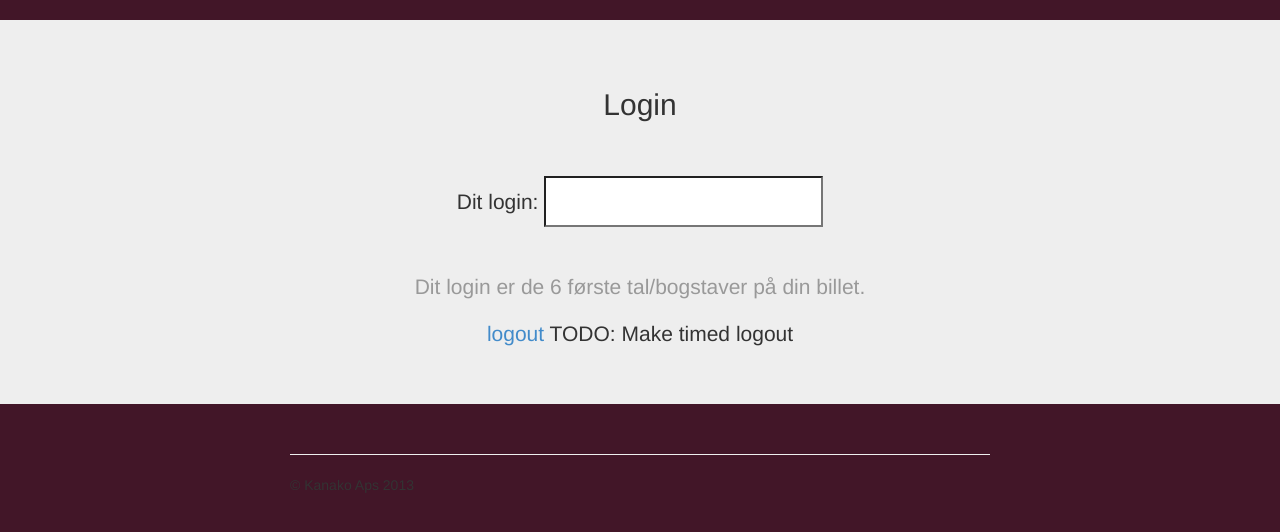
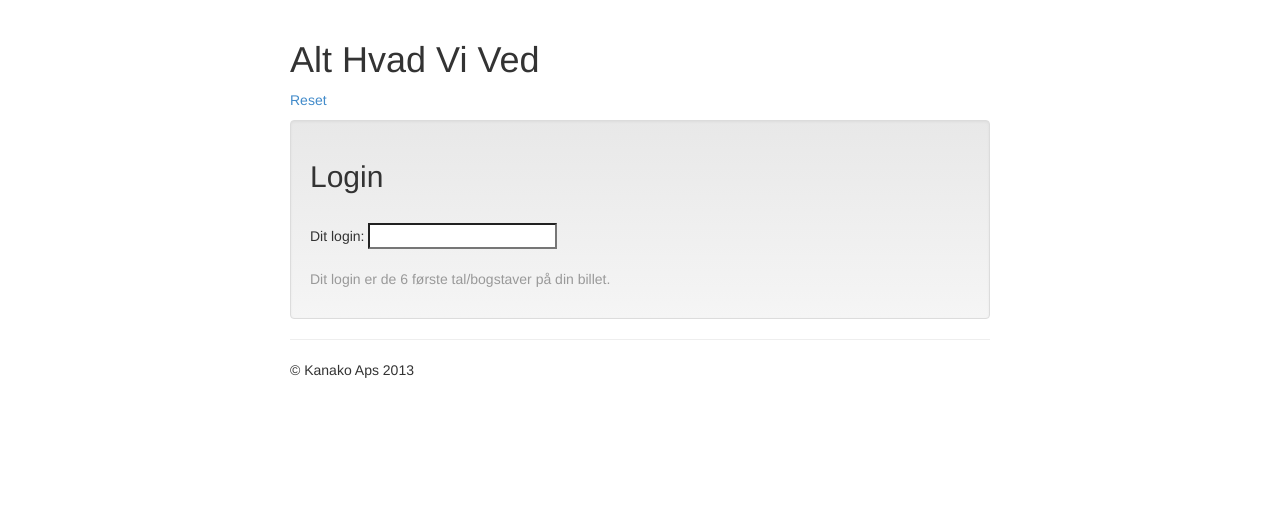
Before and after one commit to marcospal/TeaterApp, a Django app: page / in a window 1280 px wide. Shown: the top 532 px of the page. Run offline with Django 3.2, Linux system fonts and the light colour scheme; parts of the project's set-up code (start-up, migrations or seed data) failed here and were passed over; some libraries are stand-ins or nearby versions.

Commit message:
button layout

```diff
--- a/teaterapp/show/templates/base.html
+++ b/teaterapp/show/templates/base.html
@@ -25,56 +25,14 @@
         <script src="{{ STATIC_URL }}js/vendor/modernizr-2.6.2-respond-1.1.0.min.js"></script>
     </head>
     <body>
-        <!--[if lt IE 7]>
-            <p class="chromeframe">You are using an <strong>outdated</strong> browser. Please <a href="http://browsehappy.com/">upgrade your browser</a> or <a href="http://www.google.com/chromeframe/?redirect=true">activate Google Chrome Frame</a> to improve your experience.</p>
-        <![endif]-->
 
-    <!--
-    <div class="navbar navbar-inverse navbar-fixed-top">
-      <div class="container">
-        <div class="navbar-header">
-          <button type="button" class="navbar-toggle" data-toggle="collapse" data-target=".navbar-collapse">
-            <span class="icon-bar"></span>
-            <span class="icon-bar"></span>
-            <span class="icon-bar"></span>
-          </button>
-          <a class="navbar-brand" href="#">Project name</a>
-        </div>
-        <div class="navbar-collapse collapse">
-          <ul class="nav navbar-nav">
-            <li class="active"><a href="#">Home</a></li>
-            <li><a href="#about">About</a></li>
-            <li><a href="#contact">Contact</a></li>
-            <li class="dropdown">
-              <a href="#" class="dropdown-toggle" data-toggle="dropdown">Dropdown <b class="caret"></b></a>
-              <ul class="dropdown-menu">
-                <li><a href="#">Action</a></li>
-                <li><a href="#">Another action</a></li>
-                <li><a href="#">Something else here</a></li>
-                <li class="divider"></li>
-                <li class="dropdown-header">Nav header</li>
-                <li><a href="#">Separated link</a></li>
-                <li><a href="#">One more separated link</a></li>
-              </ul>
-            </li>
-          </ul>
-          <form class="navbar-form navbar-right">
-            <div class="form-group">
-              <input type="text" placeholder="Email" class="form-control">
-            </div>
-            <div class="form-group">
-              <input type="password" placeholder="Password" class="form-control">
-            </div>
-            <button type="submit" class="btn btn-success">Sign in</button>
-          </form>
-        </div> <!--/.navbar-collapse - ->
-      </div>
-    </div>
-    -->
+  <div class="container">
+   <h1>Alt Hvad Vi Ved</h1>
+   <p>
+   <a href="/logout/"> Reset </a>
+   </p>
+    <div class="well">
 
-    <!-- Main jumbotron for a primary marketing message or call to action -->
-    <div class="jumbotron">
-      <div class="container">
 
         {%  block body  %}
         <h1>Hello, world!</h1>
@@ -83,31 +41,13 @@
 
         {% endblock  %}
 
-        <a href="/logout/">logout</a>
-        TODO: Make timed logout
+
 
       </div>
-    </div>
 
-    <div class="container">
-      <!-- Example row of columns -->
-      <!-- <div class="row">
-        <div class="col-lg-4">
-          <h2>Heading</h2>
-          <p>Donec id elit non mi porta gravida at eget metus. Fusce dapibus, tellus ac cursus commodo, tortor mauris condimentum nibh, ut fermentum massa justo sit amet risus. Etiam porta sem malesuada magna mollis euismod. Donec sed odio dui. </p>
-          <p><a class="btn btn-default" href="#">View details &raquo;</a></p>
-        </div>
-        <div class="col-lg-4">
-          <h2>Heading</h2>
-          <p>Donec id elit non mi porta gravida at eget metus. Fusce dapibus, tellus ac cursus commodo, tortor mauris condimentum nibh, ut fermentum massa justo sit amet risus. Etiam porta sem malesuada magna mollis euismod. Donec sed odio dui. </p>
-          <p><a class="btn btn-default" href="#">View details &raquo;</a></p>
-       </div>
-        <div class="col-lg-4">
-          <h2>Heading</h2>
-          <p>Donec sed odio dui. Cras justo odio, dapibus ac facilisis in, egestas eget quam. Vestibulum id ligula porta felis euismod semper. Fusce dapibus, tellus ac cursus commodo, tortor mauris condimentum nibh, ut fermentum massa justo sit amet risus.</p>
-          <p><a class="btn btn-default" href="#">View details &raquo;</a></p>
-        </div>
-      </div> -->
+
+
+
 
       <hr>
 
--- a/teaterapp/static/css/main.css
+++ b/teaterapp/static/css/main.css
@@ -9,7 +9,7 @@
 body {
   padding-top: 20px;
   padding-bottom: 20px;
-  background-color:rgb(66, 22, 40);
+  /*background-color:rgb(66, 22, 40);*/
 }
 
 /* Everything but the jumbotron gets side spacing for mobile first views */
```
Also changed, not shown: teaterapp/show/templates/choose.html (+12 -1 lines), teaterapp/show/templates/quiz.html (+10 -4 lines).
